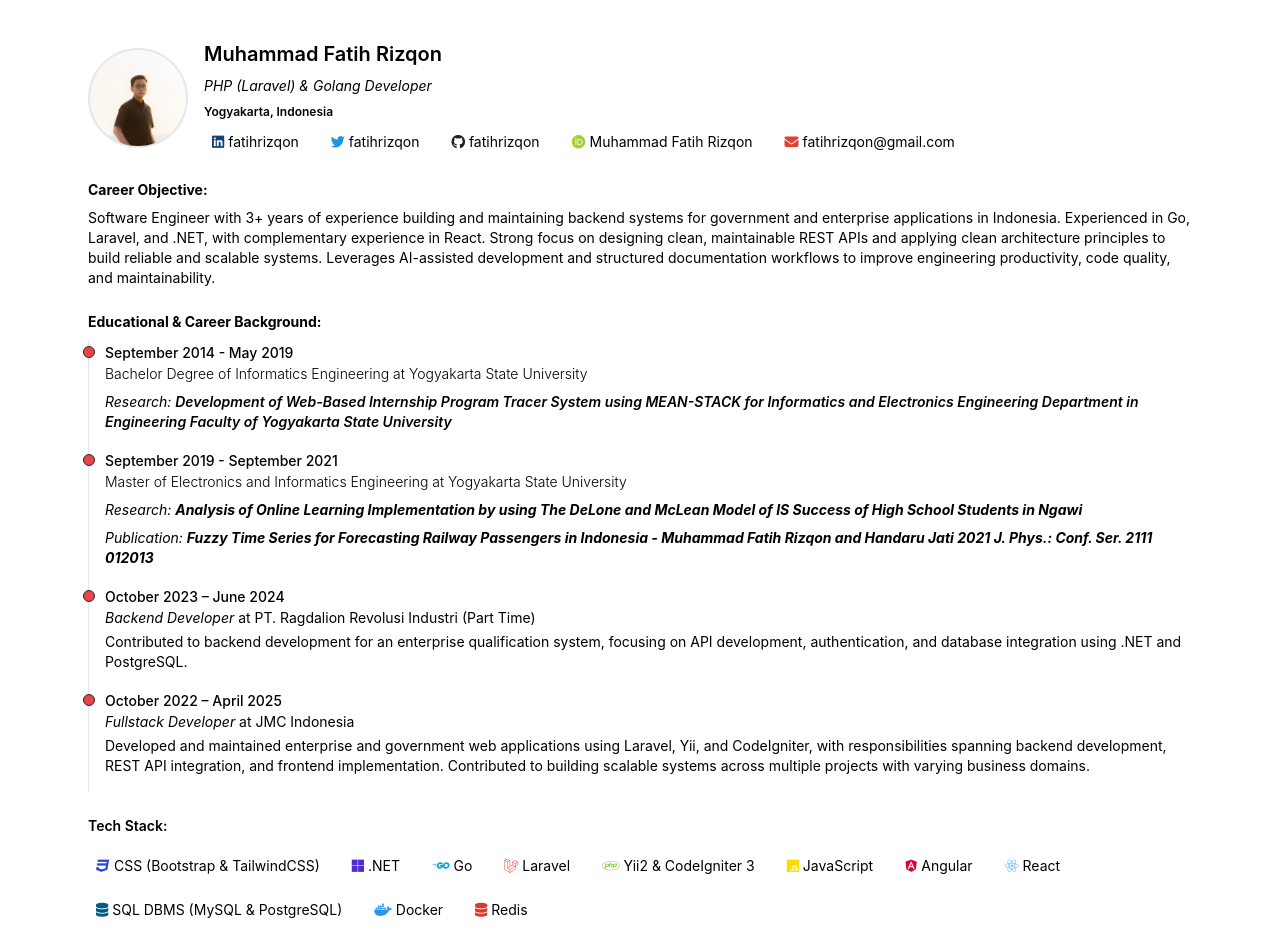
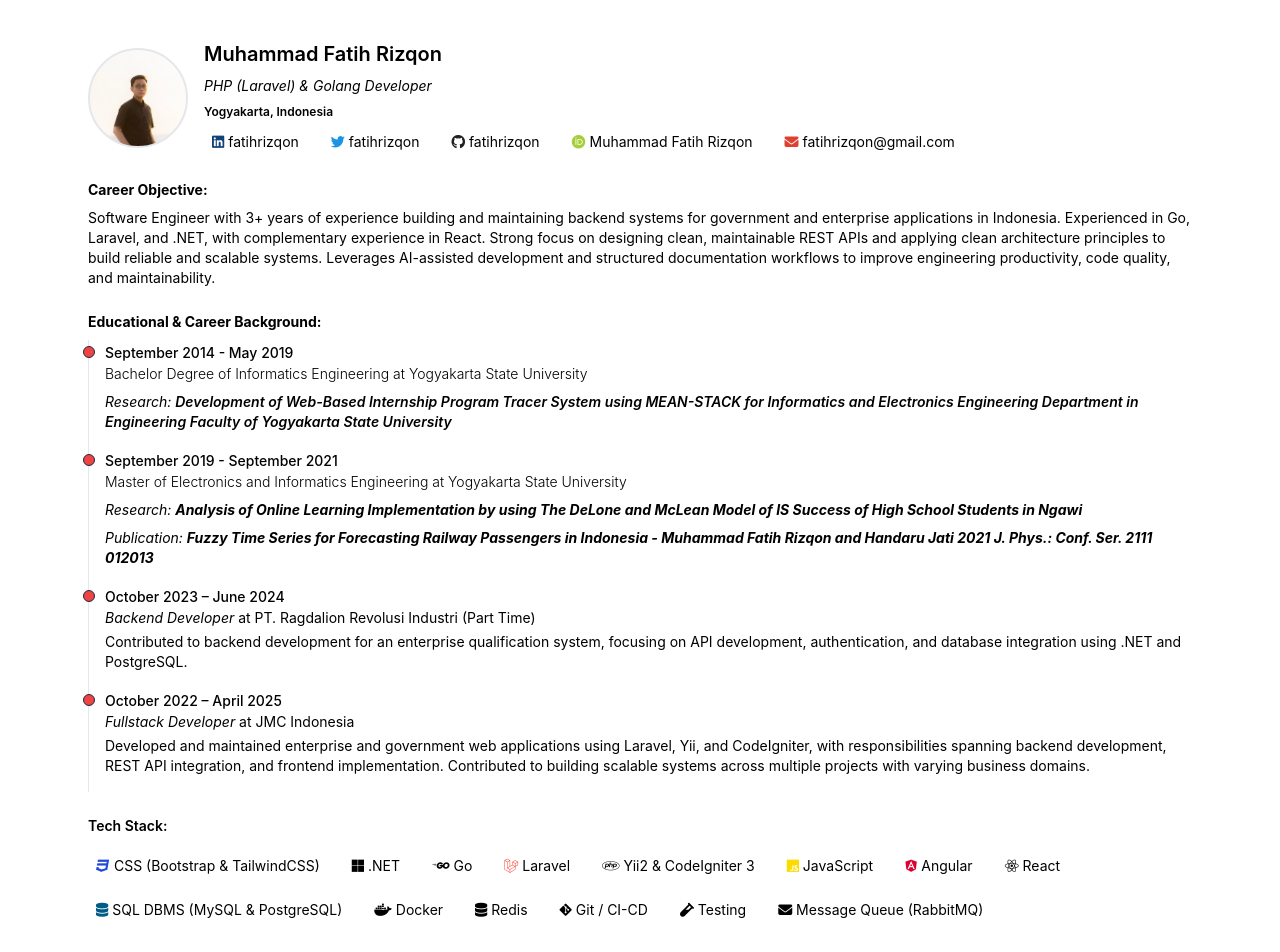
Before and after one commit to fatihrizqon/fatihrizqon.github.io, a website: page index.html in a window 1280 px wide. Shown: the top 952 px of the page. Drawn offline with nearby package versions, Linux system fonts and the light colour scheme.

Commit message:
refactor: clean up HTML formatting and improve readability

```diff
--- a/index.html
+++ b/index.html
@@ -7,16 +7,13 @@
     <meta name="google-site-verification" content="7WneGssL3JqYqYYVv9EFhDqRHXnLmNrCwq9raoBpvQA" />
     <meta name="viewport" content="width=device-width, initial-scale=1.0" />
     <meta name="author" content="Muhammad Fatih Rizqon" />
-    <meta name="description"
-        content="A Personal Webpage to provide my information, and feel free to connect with me through my social media. And let's build great things!" />
+    <meta name="description" content="A Personal Webpage to provide my information, and feel free to connect with me through my social media. And let's build great things!" />
     <link rel="icon" type="image/png" href="https://github.githubassets.com/favicons/favicon-dark.png" />
     <title>Resume - Muhammad Fatih Rizqon</title>
     <!-- Style -->
     <link rel="stylesheet" href="assets/css/style.css">
     <!-- Font Awesome -->
-    <link rel="stylesheet" href="https://cdnjs.cloudflare.com/ajax/libs/font-awesome/6.2.0/css/all.min.css"
-        integrity="sha512-xh6O/CkQoPOWDdYTDqeRdPCVd1SpvCA9XXcUnZS2FmJNp1coAFzvtCN9BmamE+4aHK8yyUHUSCcJHgXloTyT2A=="
-        crossorigin="anonymous" referrerpolicy="no-referrer" />
+    <link rel="stylesheet" href="https://cdnjs.cloudflare.com/ajax/libs/font-awesome/6.2.0/css/all.min.css" integrity="sha512-xh6O/CkQoPOWDdYTDqeRdPCVd1SpvCA9XXcUnZS2FmJNp1coAFzvtCN9BmamE+4aHK8yyUHUSCcJHgXloTyT2A==" crossorigin="anonymous" referrerpolicy="no-referrer" />
     <!-- AlpineJS -->
     <script defer src="https://unpkg.com/alpinejs@3.10.3/dist/cdn.min.js"></script>
     <!-- Global site tag (gtag.js) - Google Analytics -->
@@ -38,8 +35,7 @@
     <section class="flex flex-col w-[90%] md:w-[75%] mx-auto gap-2 justify-center p-4 m-4">
         <div class="flex flex-col md:flex-row items-center justify-center p-2 gap-4">
             <span class="items-center justify-center">
-                <div class="flex w-[100px] h-[100px] bg-cover rounded-full bg-black/50 backdrop-blur-sm border-2"
-                    style="background-image: url('assets/images/profile.jpg');" alt="Muhammad Fatih Rizqon">
+                <div class="flex w-[100px] h-[100px] bg-cover rounded-full bg-black/50 backdrop-blur-sm border-2" style="background-image: url('assets/images/profile.jpg');" alt="Muhammad Fatih Rizqon">
                 </div>
             </span>
             <span class="grid w-full text-xs md:text-sm text-justify gap-2">
@@ -108,8 +104,7 @@
                             at Yogyakarta State University</h3>
                         <p class="text-xs md:text-sm italic">
                             Research:
-                            <a href="http://eprints.uny.ac.id/64028/"
-                                class="font-semibold hover:text-zinc-400 transition-all" target="_blank">Development of
+                            <a href="http://eprints.uny.ac.id/64028/" class="font-semibold hover:text-zinc-400 transition-all" target="_blank">Development of
                                 Web-Based Internship Program Tracer System using MEAN-STACK for Informatics and
                                 Electronics Engineering Department in Engineering Faculty of Yogyakarta State
                                 University</a>
@@ -128,16 +123,14 @@
                         </p>
                         <p class="text-xs md:text-sm italic">
                             Publication:
-                            <a href="https://iopscience.iop.org/article/10.1088/1742-6596/2111/1/012013" target="_blank"
-                                class="font-bold hover:text-zinc-400 transition-all">Fuzzy Time
+                            <a href="https://iopscience.iop.org/article/10.1088/1742-6596/2111/1/012013" target="_blank" class="font-bold hover:text-zinc-400 transition-all">Fuzzy Time
                                 Series for Forecasting Railway Passengers in Indonesia - Muhammad Fatih
                                 Rizqon and
                                 Handaru Jati 2021 J. Phys.: Conf. Ser. 2111 012013</a>
                         </p>
                     </li>
                     <li class="mb-2 md:mb-4 ml-2 md:ml-4">
-                        <div
-                            class="absolute -left-1.5 mt-1.5 h-3 w-3 rounded-full border border-slate-800 bg-red-500 animate__animated animate__pulse animate__infinite infinite">
+                        <div class="absolute -left-1.5 mt-1.5 h-3 w-3 rounded-full border border-slate-800 bg-red-500 animate__animated animate__pulse animate__infinite infinite">
                         </div>
                         <time class="mb-1 text-sm font-medium leading-none text-zinc-400">
                             October 2023 – June 2024
@@ -151,8 +144,7 @@
                         </p>
                     </li>
                     <li class="mb-2 md:mb-4 ml-2 md:ml-4">
-                        <div
-                            class="absolute -left-1.5 mt-1.5 h-3 w-3 rounded-full border border-slate-800 bg-red-500 animate__animated animate__pulse animate__infinite infinite">
+                        <div class="absolute -left-1.5 mt-1.5 h-3 w-3 rounded-full border border-slate-800 bg-red-500 animate__animated animate__pulse animate__infinite infinite">
                         </div>
 
                         <time class="mb-1 text-sm font-medium leading-none text-zinc-400">
@@ -172,53 +164,80 @@
             </div>
         </div>
 
-        <div class="grid p-2 gap-2 md:gap-4 text-xs md:text-sm ">
+        <div class="grid p-2 gap-2 md:gap-4 text-xs md:text-sm">
             <h1 class="font-semibold text-md md:text-sm">Tech Stack:</h1>
             <ul class="flex flex-wrap w-full gap-2 md:gap-4 items-start justify-start select-none">
                 <li class="bg-zinc-700/50 rounded-xl px-2 py-1 text-zinc-200">
                     <i class="fa-brands fa-css3 text-[#2449D8]"></i>
                     CSS (Bootstrap & TailwindCSS)
                 </li>
+
                 <li class="bg-zinc-700/50 rounded-xl px-2 py-1 text-zinc-200">
-                    <i class="fa-brands fa-microsoft text-[#512bd4]" style="color: #512bd4;"></i>
+                    <i class="fa-brands fa-microsoft text-[#512bd4]"></i>
                     .NET
                 </li>
+
                 <li class="bg-zinc-700/50 rounded-xl px-2 py-1 text-zinc-200">
-                    <i class="fa-brands fa-golang text-[#00a7d0]" style="color: #00a7d0;"></i>
+                    <i class="fa-brands fa-golang text-[#00a7d0]"></i>
                     Go
                 </li>
+
                 <li class="bg-zinc-700/50 rounded-xl px-2 py-1 text-zinc-200">
                     <i class="fa-brands fa-laravel text-[#FF2D20]"></i>
                     Laravel
                 </li>
+
                 <li class="bg-zinc-700/50 rounded-xl px-2 py-1 text-zinc-200">
-                    <i class="fa-brands fa-php text-[#FF2D20]" style="color: #83c934;"></i>
+                    <i class="fa-brands fa-php text-[#83c934]"></i>
                     Yii2 & CodeIgniter 3
                 </li>
+
                 <li class="bg-zinc-700/50 rounded-xl px-2 py-1 text-zinc-200">
                     <i class="fa-brands fa-js text-[#FCDC00]"></i>
                     JavaScript
                 </li>
+
                 <li class="bg-zinc-700/50 rounded-xl px-2 py-1 text-zinc-200">
                     <i class="fa-brands fa-angular text-[#DD0031]"></i>
                     Angular
                 </li>
+
                 <li class="bg-zinc-700/50 rounded-xl px-2 py-1 text-zinc-200">
-                    <i class="fa-brands fa-react text-[#74C0FC]" style="color: #74c0fc;"></i>
+                    <i class="fa-brands fa-react text-[#74C0FC]"></i>
                     React
                 </li>
+
                 <li class="bg-zinc-700/50 rounded-xl px-2 py-1 text-zinc-200">
                     <i class="fa-solid fa-database text-[#005B85]"></i>
                     SQL DBMS (MySQL & PostgreSQL)
                 </li>
+
                 <li class="bg-zinc-700/50 rounded-xl px-2 py-1 text-zinc-200">
-                    <i class="fa-brands fa-docker text-[#2496ED]" style="color: #2496ED;"></i>
+                    <i class="fa-brands fa-docker text-[#2496ED]"></i>
                     Docker
                 </li>
 
                 <li class="bg-zinc-700/50 rounded-xl px-2 py-1 text-zinc-200">
-                    <i class="fa-solid fa-database text-[#DC382D]" style="color: #DC382D;"></i>
+                    <i class="fa-solid fa-database text-[#DC382D]"></i>
                     Redis
+                </li>
+
+                <!-- Git / CI-CD -->
+                <li class="bg-zinc-700/50 rounded-xl px-2 py-1 text-zinc-200">
+                    <i class="fa-brands fa-git-alt text-[#F05032]"></i>
+                    Git / CI-CD
+                </li>
+
+                <!-- Testing -->
+                <li class="bg-zinc-700/50 rounded-xl px-2 py-1 text-zinc-200">
+                    <i class="fa-solid fa-vial text-[#A855F7]"></i>
+                    Testing
+                </li>
+
+                <!-- Message Queue -->
+                <li class="bg-zinc-700/50 rounded-xl px-2 py-1 text-zinc-200">
+                    <i class="fa-solid fa-envelope text-[#FF6600]"></i>
+                    Message Queue (RabbitMQ)
                 </li>
             </ul>
         </div>
@@ -350,8 +369,7 @@
         </div>
 
         <div id="download_cv" class="hidden lg:grid items-center justify-center">
-            <button onClick="window.print();"
-                class="border rounded py-1 px-2 text-xs hover:bg-zinc-400/50 transition-all">Download
+            <button onClick="window.print();" class="border rounded py-1 px-2 text-xs hover:bg-zinc-400/50 transition-all">Download
                 CV</button>
         </div>
     </section>
```
